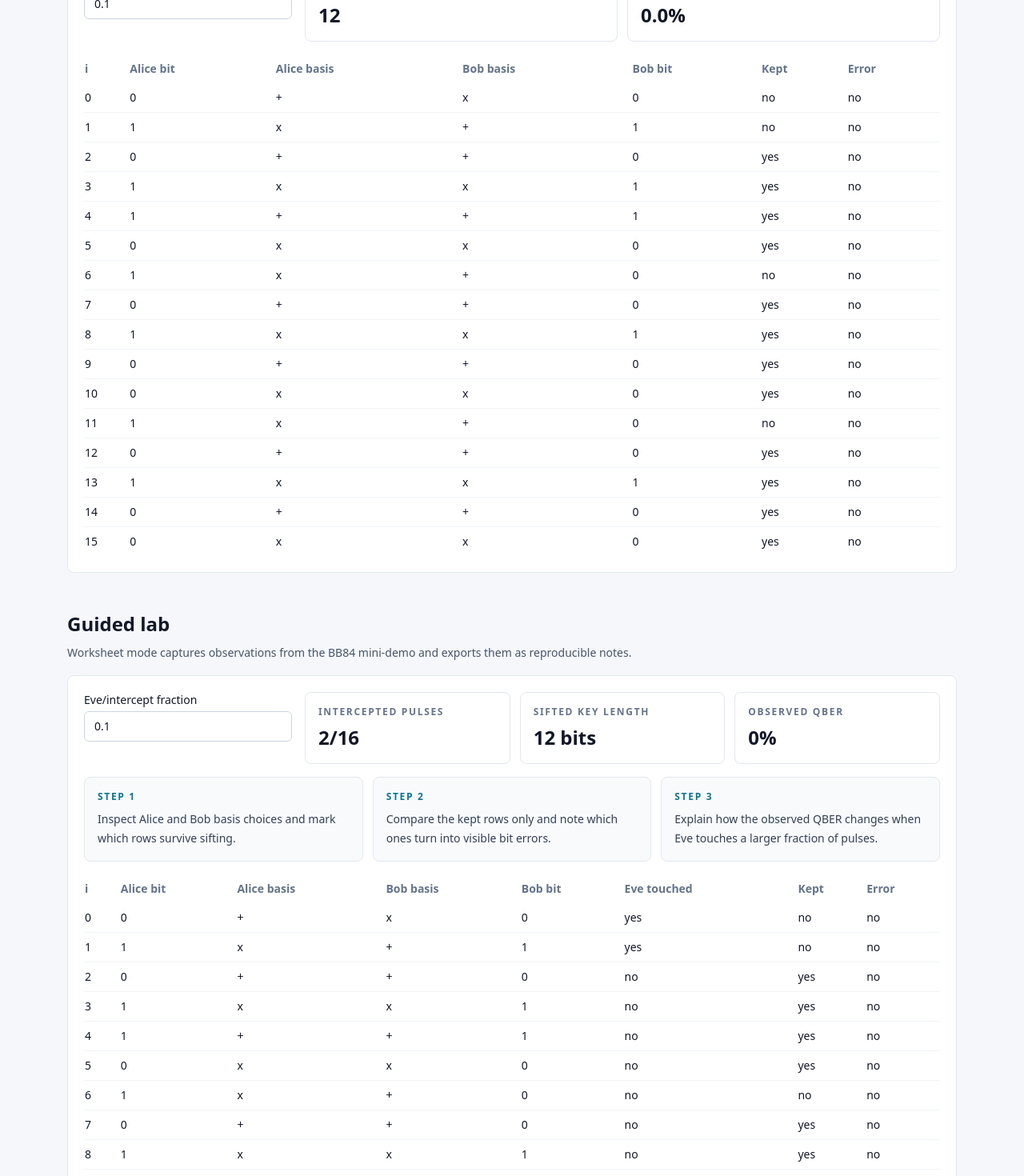
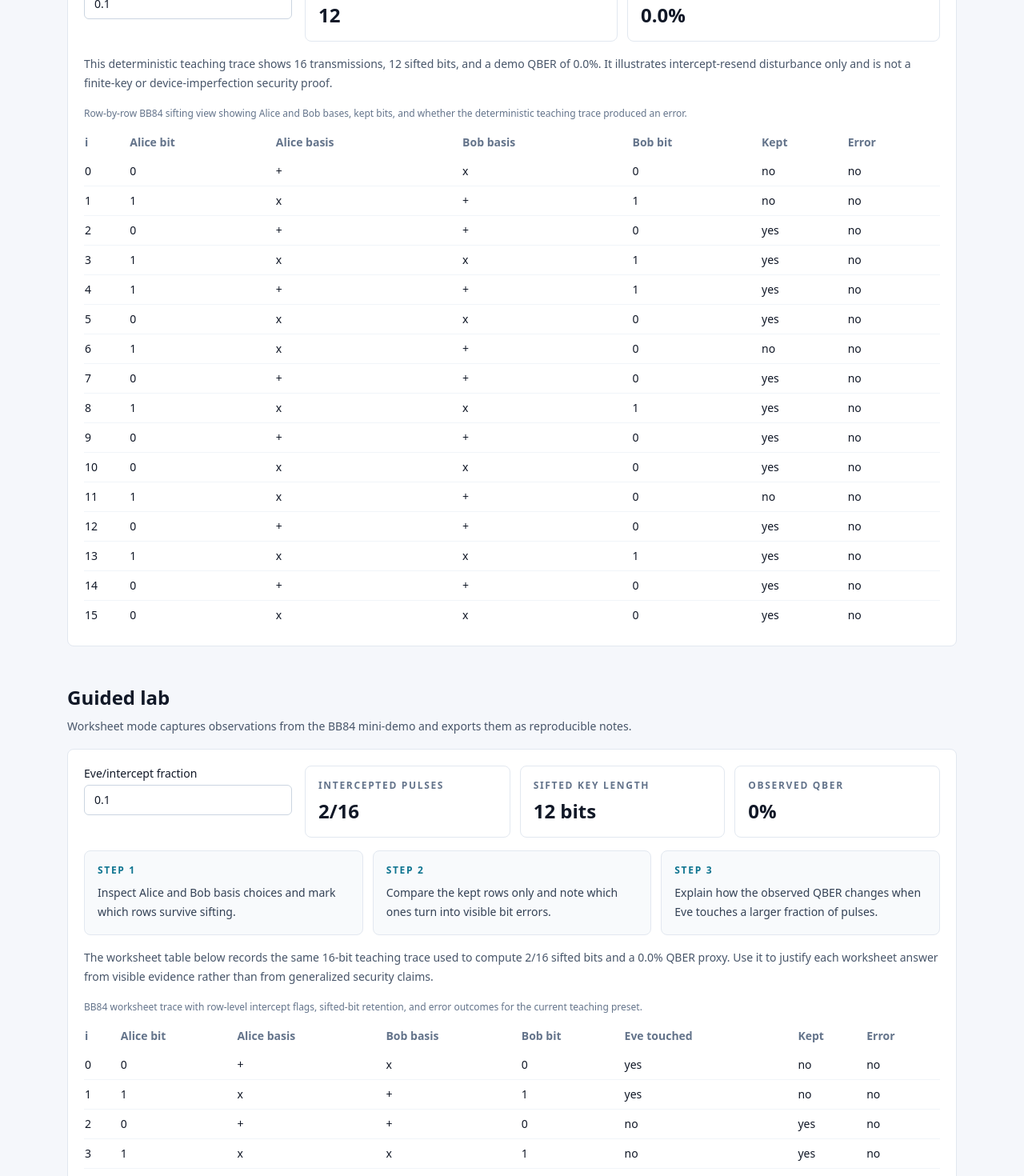
Before and after one commit to chathura77/quantumcomm_workbench, a Next.js app: page /learn/bb84 in a window 1280 px wide. Shown: the part 760-2230 px from the top of the page at 80% size. Built offline with nearby package versions, Linux system fonts and the light colour scheme.

Commit message:
Harden BB84 teaching table accessibility

```diff
--- a/components/learn-demos.tsx
+++ b/components/learn-demos.tsx
@@ -1,6 +1,6 @@
 "use client";
 
-import { useMemo, useState } from "react";
+import { useId, useMemo, useState } from "react";
 import { MetricCard, NumberField } from "@/components/ui";
 
 function seededBit(index: number, salt: number) {
@@ -9,6 +9,7 @@ function seededBit(index: number, salt: number) {
 
 export function BB84MiniDemo() {
   const [eveFraction, setEveFraction] = useState(0.1);
+  const summaryId = useId();
   const demo = useMemo(() => {
     const rows = Array.from({ length: 16 }, (_, index) => {
       const aliceBit = seededBit(index, 3);
@@ -35,8 +36,15 @@ export function BB84MiniDemo() {
           <MetricCard label="Demo QBER" value={`${(demo.qber * 100).toFixed(1)}%`} />
         </div>
       </div>
+      <p id={summaryId} className="mt-4 text-sm leading-6 text-slate-600">
+        This deterministic teaching trace shows 16 transmissions, {demo.siftedLength} sifted bits, and a demo QBER of {(demo.qber * 100).toFixed(1)}%.
+        It illustrates intercept-resend disturbance only and is not a finite-key or device-imperfection security proof.
+      </p>
       <div className="mt-4 overflow-x-auto">
-        <table className="w-full min-w-[620px] text-left text-sm">
+        <table className="w-full min-w-[620px] text-left text-sm" aria-describedby={summaryId}>
+          <caption className="pb-2 text-left text-xs leading-5 text-slate-500">
+            Row-by-row BB84 sifting view showing Alice and Bob bases, kept bits, and whether the deterministic teaching trace produced an error.
+          </caption>
           <thead className="text-slate-500"><tr><th className="py-2">i</th><th>Alice bit</th><th>Alice basis</th><th>Bob basis</th><th>Bob bit</th><th>Kept</th><th>Error</th></tr></thead>
           <tbody className="divide-y divide-slate-100">
             {demo.rows.map((row) => <tr key={row.index}><td className="py-2">{row.index}</td><td>{row.aliceBit}</td><td>{row.aliceBasis}</td><td>{row.bobBasis}</td><td>{row.bobBit}</td><td>{row.kept ? "yes" : "no"}</td><td>{row.error ? "yes" : "no"}</td></tr>)}
--- a/components/teaching-labs.tsx
+++ b/components/teaching-labs.tsx
@@ -1,6 +1,6 @@
 "use client";
 
-import { useMemo, useState } from "react";
+import { useId, useMemo, useState } from "react";
 import {
   buildBb84LabSummary,
   buildBb84TeachingLab,
@@ -73,6 +73,7 @@ function WorksheetFields({
 export function BB84TeachingLab() {
   const [eveFraction, setEveFraction] = useState(0.1);
   const [answers, setAnswers] = useState<TeachingLabAnswer[]>([]);
+  const summaryId = useId();
   const summary = useMemo(() => buildBb84LabSummary({ eveFraction }), [eveFraction]);
   const worksheet = useMemo(() => buildBb84TeachingLab({ eveFraction }), [eveFraction]);
 
@@ -93,8 +94,15 @@ export function BB84TeachingLab() {
             </div>
           ))}
         </div>
+        <p id={summaryId} className="mt-4 text-sm leading-6 text-slate-600">
+          The worksheet table below records the same 16-bit teaching trace used to compute {worksheet.metrics[0]?.value} sifted bits and a {(summary.qber * 100).toFixed(1)}% QBER proxy.
+          Use it to justify each worksheet answer from visible evidence rather than from generalized security claims.
+        </p>
         <div className="mt-4 overflow-x-auto">
-          <table className="w-full min-w-[760px] text-left text-sm">
+          <table className="w-full min-w-[760px] text-left text-sm" aria-describedby={summaryId}>
+            <caption className="pb-2 text-left text-xs leading-5 text-slate-500">
+              BB84 worksheet trace with row-level intercept flags, sifted-bit retention, and error outcomes for the current teaching preset.
+            </caption>
             <thead className="text-slate-500">
               <tr>
                 <th className="py-2">i</th>
```
Also changed, not shown: tests/run.cjs (+16 -0 lines), 1 other file (tests, documents, lock files or other folders).
